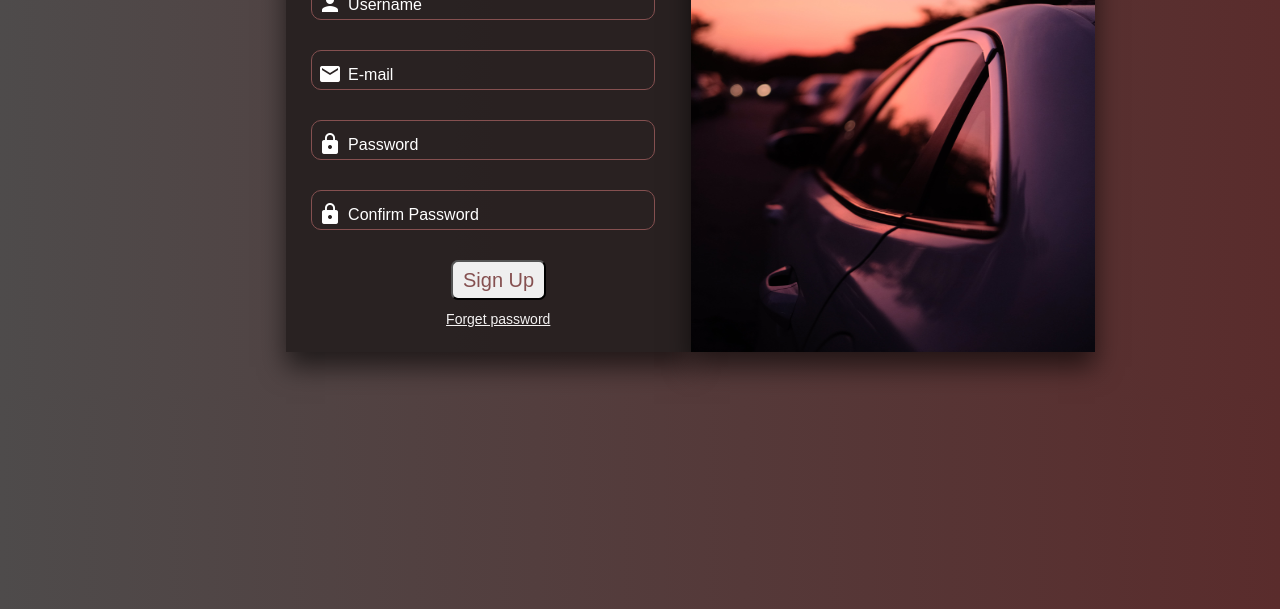
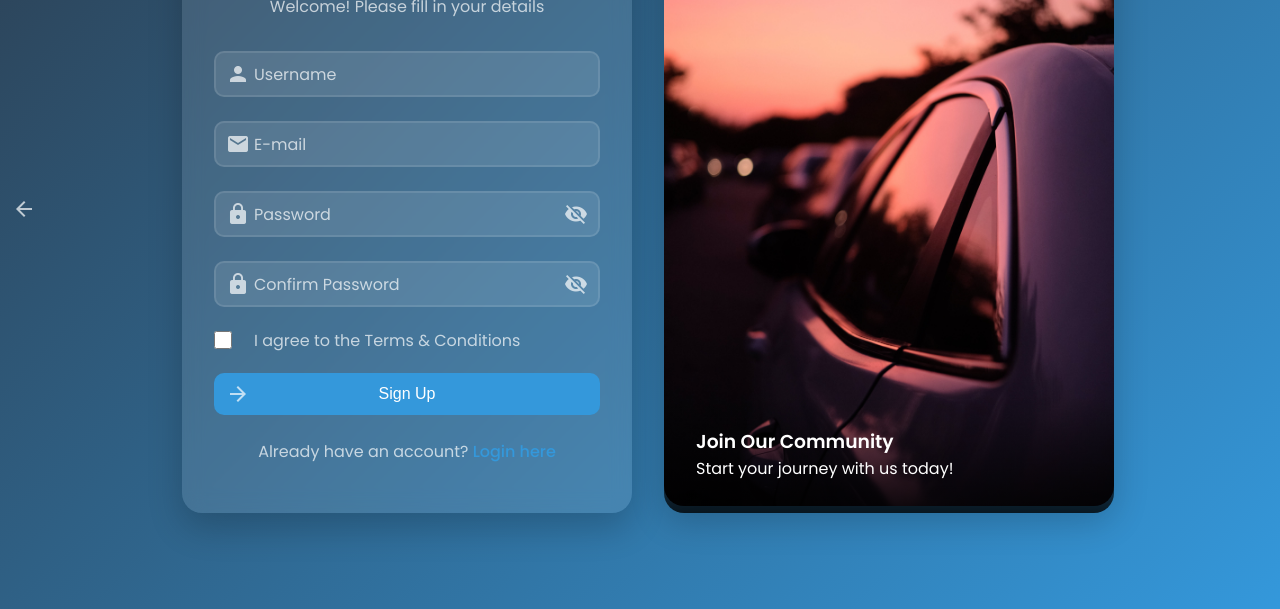
Before and after one commit to ekgeorgieva/SignUp-page, a plain HTML site: page index.html in a window 1280 px wide. Shown: the part 191-800 px from the top of the page. Drawn offline with Linux system fonts and the light colour scheme.

Commit message:
Refactor signup page layout and styles; implement form validation and password visibility toggle

```diff
--- a/css/style.css
+++ b/css/style.css
@@ -1,259 +1,211 @@
-*{box-sizing: border-box;}
-body{
-    height: 573px;
-    background: linear-gradient(to right,rgb(78, 75, 75), rgb(90, 44, 44));
-    font-family: sans-serif;
+* {
+    box-sizing: border-box;
+    margin: 0;
+    padding: 0;
 }
-.square{
-    width: 32%;
-    height: 470px;
-    margin-top: 2%;
-    margin-left: 22%;
-    float: left;
-    /* border-radius: 10px; */
-    background-color: rgba(35, 29, 29, 0.866);
-    box-shadow: 0 15px 25px rgba(0,0,0,.6);
+
+body {
+    min-height: 100vh;
+    background: linear-gradient(135deg, #2c3e50, #3498db);
+    font-family: 'Poppins', sans-serif;
+    display: flex;
+    align-items: center;
+    justify-content: center;
 }
-body > div.photo > img{
-    width: 32%;
-    height: 470px;
-    float:left;
-    margin-top: 2%;
-    box-shadow: 0 15px 25px rgba(0,0,0,.6);
-    /* border-radius: 10px; */
+
+.container {
+    display: flex;
+    max-width: 1200px;
+    margin: 2rem;
 }
-h2{
-    margin: 35px 30px;
-    padding: 0;
+
+.square {
+    width: 450px;
+    padding: 2rem;
+    background-color: rgba(255, 255, 255, 0.1);
+    backdrop-filter: blur(10px);
+    border-radius: 20px;
+    box-shadow: 0 15px 35px rgba(0, 0, 0, 0.2);
+}
+
+.photo {
+    position: relative;
+    margin-left: 2rem;
+}
+
+.photo img {
+    width: 450px;
+    height: 600px;
+    object-fit: cover;
+    border-radius: 20px;
+    box-shadow: 0 15px 35px rgba(0, 0, 0, 0.2);
+}
+
+.photo-overlay {
+    position: absolute;
+    bottom: 0;
+    left: 0;
+    right: 0;
+    padding: 2rem;
+    background: linear-gradient(to top, rgba(0, 0, 0, 0.8), transparent);
+    border-radius: 0 0 20px 20px;
+    color: white;
+}
+
+h2 {
     color: #fff;
     text-align: center;
+    margin-bottom: 0.5rem;
+    font-size: 2rem;
 }
 
-.square .Username {
+.welcome-text {
+    color: rgba(255, 255, 255, 0.7);
+    text-align: center;
+    margin-bottom: 2rem;
+}
+
+.signup-form div {
     position: relative;
+    margin-bottom: 1.5rem;
 }
-.square .Username input {
-    width: 85%;
-    padding: 10px 0;
+
+input[type="text"],
+input[type="email"],
+input[type="password"] {
+    width: 100%;
+    padding: 12px 40px;
     font-size: 16px;
     color: #fff;
-    margin-bottom: 30px;
-    margin-left: 25px;
-    padding-left: 36px;
+    background: rgba(255, 255, 255, 0.1);
+    border: 2px solid rgba(255, 255, 255, 0.1);
     border-radius: 10px;
-    border: 1px solid rgb(133, 80, 80);
     outline: none;
-    background: transparent;
+    transition: all 0.3s ease;
 }
-body > div.square > div.Username > i{
+
+input:focus {
+    border-color: #3498db;
+    box-shadow: 0 0 10px rgba(52, 152, 219, 0.3);
+}
+
+label {
     position: absolute;
-    top: 0;
-    left: 32px;
-    height: 48px;
-    font-size: 24px;
-    line-height: 48px;
-    text-align: left;
-    -webkit-transition: all 200ms linear;
-    transition: all 200ms linear;
+    left: 40px;
+    top: 50%;
+    transform: translateY(-50%);
+    color: rgba(255, 255, 255, 0.7);
+    pointer-events: none;
+    transition: 0.3s ease all;
+}
+
+input:focus~label,
+input:valid~label {
+    top: -5px;
+    left: 10px;
+    font-size: 12px;
+    background: #3498db;
+    padding: 0 8px;
+    border-radius: 4px;
     color: white;
 }
-.square .Username label {
+
+.material-icons {
     position: absolute;
-    left: 0;
-    padding: 16px 62px;
+    left: 12px;
+    top: 50%;
+    transform: translateY(-50%);
+    color: rgba(255, 255, 255, 0.7);
+}
+
+.toggle-password {
+    left: auto;
+    right: 12px;
+    cursor: pointer;
+}
+
+.terms {
+    display: flex;
+    align-items: center;
+    gap: 8px;
+    color: rgba(255, 255, 255, 0.7);
+}
+
+.terms input[type="checkbox"] {
+    width: 18px;
+    height: 18px;
+    cursor: pointer;
+}
+
+.signup-btn {
+    width: 100%;
+    padding: 12px;
+    background: #3498db;
+    color: white;
+    border: none;
+    border-radius: 10px;
     font-size: 16px;
-    color: #fff;
-    pointer-events: none;
-    transition: .5s;
+    font-weight: 500;
+    cursor: pointer;
+    display: flex;
+    align-items: center;
+    justify-content: center;
+    gap: 8px;
+    transition: all 0.3s ease;
 }
-.square .Username input:valid ~ label {
-    top: -32px;
-    left: 0;
-    color: #785f5f;
-    font-size: 12px;
+
+.signup-btn:hover {
+    background: #2980b9;
+    transform: translateY(-2px);
+    box-shadow: 0 5px 15px rgba(52, 152, 219, 0.4);
 }
-input {
-    font: small-caption;
-    font-size: 16px;
+
+.Forget {
+    text-align: center;
+    margin-top: 1rem;
+    color: rgba(255, 255, 255, 0.7);
 }
-button{
-    width: 95px;
-    height: 40px;
-    color: rgb(133, 80, 80);
-    margin-left: 165px;
-    font-size: 20px;
-    font-family: sans-serif;
-    border-radius: 7px;
+
+.Forget a {
+    color: #3498db;
+    text-decoration: none;
+    font-weight: 500;
+    transition: color 0.3s ease;
 }
-button:hover {
-    box-shadow: 0 12px 16px 0 rgba(41, 34, 34, 0.984), 0 10px 50px 0 rgba(166, 65, 65, 0.993);
-    background-color: rgb(79, 48, 48);
+
+.Forget a:hover {
+    color: #2980b9;
+}
+
+.back button {
+    background: transparent;
+    border: none;
     color: white;
-    border-color: white;
+    cursor: pointer;
+    padding: 8px;
+    margin-bottom: 1rem;
+    border-radius: 50%;
+    transition: background-color 0.3s ease;
 }
-.Forget{
-    margin-left: 160px;
-    margin-top: 10px;
+
+.back button:hover {
+    background: rgba(255, 255, 255, 0.1);
 }
-body > div > div.Forget > a{
-    color: rgb(244, 242, 242);
-    font-size: 14px;
+
+@media (max-width: 968px) {
+    .container {
+        flex-direction: column;
+        align-items: center;
+    }
+
+    .photo {
+        margin-left: 0;
+        margin-top: 2rem;
+    }
+
+    .square,
+    .photo img {
+        width: 100%;
+        max-width: 450px;
+    }
 }
-/* email */
-.square .email {
-    position: relative;
-}
-.square .email input {
-    width: 85%;
-    padding: 10px 0;
-    font-size: 16px;
-    color: #fff;
-    margin-bottom: 30px;
-    margin-left: 25px;
-    padding-left: 36px;
-    border-radius: 10px;
-    border: 1px solid rgb(133, 80, 80);
-    outline: none;
-    background: transparent;
-}
-body > div.square > div.email > i{
-    position: absolute;
-    top: 0;
-    left: 32px;
-    height: 48px;
-    font-size: 24px;
-    line-height: 48px;
-    text-align: left;
-    -webkit-transition: all 200ms linear;
-    transition: all 200ms linear;
-    color: white;
-    float: left;
-}
-.square .email label{
-    position: absolute;
-    left: 0;
-    padding: 16px 62px;
-    font-size: 16px;
-    color: #fff;
-    pointer-events: none;
-    transition: .5s;
-    float: left;
-}
-.square .email input:valid ~ label {
-    top: -32px;
-    left: 0;
-    color: #785f5f;
-    font-size: 12px;
-}
-/* Confirm Pass */
-.square .ConfirmPas {
-    position: relative;
-}
-.square .ConfirmPas input {
-    width: 85%;
-    padding: 10px 0;
-    font-size: 16px;
-    color: #fff;
-    margin-bottom: 30px;
-    margin-left: 25px;
-    padding-left: 36px;
-    border-radius: 10px;
-    border: 1px solid rgb(133, 80, 80);
-    outline: none;
-    background: transparent;
-}
-body > div.square > div.ConfirmPas > i{
-    position: absolute;
-    top: 0;
-    left: 32px;
-    height: 48px;
-    font-size: 24px;
-    line-height: 48px;
-    text-align: left;
-    -webkit-transition: all 200ms linear;
-    transition: all 200ms linear;
-    color: white;
-    float: left;
-}
-.square .ConfirmPas label{
-    position: absolute;
-    left: 0;
-    padding: 16px 62px;
-    font-size: 16px;
-    color: #fff;
-    pointer-events: none;
-    transition: .5s;
-    float: left;
-}
-.square .ConfirmPas input:valid ~ label {
-    top: -32px;
-    left: 0;
-    color: #785f5f;
-    font-size: 12px;
-}
-/* Password */
-.square .Password {
-    position: relative;
-}
-.square .Password input {
-    width: 85%;
-    padding: 10px 0;
-    font-size: 16px;
-    color: #fff;
-    margin-bottom: 30px;
-    margin-left: 25px;
-    padding-left: 36px;
-    border-radius: 10px;
-    border: 1px solid rgb(133, 80, 80);
-    outline: none;
-    background: transparent;
-}
-body > div.square > div.Password > i{
-    position: absolute;
-    top: 0;
-    left: 32px;
-    height: 48px;
-    font-size: 24px;
-    line-height: 48px;
-    text-align: left;
-    -webkit-transition: all 200ms linear;
-    transition: all 200ms linear;
-    color: white;
-    float: left;
-}
-.square .Password label{
-    position: absolute;
-    left: 0;
-    padding: 16px 62px;
-    font-size: 16px;
-    color: #fff;
-    pointer-events: none;
-    transition: .5s;
-    float: left;
-}
-.square .Password input:valid ~ label {
-    top: -32px;
-    left: 0;
-    color: #785f5f;
-    font-size: 12px;
-}
-.di{
-    height: 40px;
-    padding-top: 15px;
-}
-/* body > div.di > div > a{
-    width: 50px;
-    height: 20px;
-    margin-left: 10px;
-    padding-top: 10px;
-} */
-body > div.di > div > button{
-    width: 40px;
-    height: 40px;
-    margin-left: 15px;
-    background-image: url(../photos/arrow_back_ios_FILL0_wght400_GRAD0_opsz24.png);
-    background-repeat: no-repeat;
-    background-size: 30px;
-    background-position: 10px 5px;
-
-}
--- a/index.html
+++ b/index.html
@@ -1,52 +1,73 @@
-<!Doctype html>
-<html>
+<!DOCTYPE html>
+<html lang="en">
     <head>
         <title>SignUp</title>
         <meta charset="utf-8"/>
+        <meta name="viewport" content="width=device-width, initial-scale=1.0">
         <link rel="stylesheet" href="css/style.css"/>
         <link rel="stylesheet" href="https://fonts.googleapis.com/icon?family=Material+Icons">
+        <link href="https://fonts.googleapis.com/css2?family=Poppins:wght@300;400;500;600&display=swap" rel="stylesheet">
     </head>
     <body>
+        <div class="container">
             <div class="di">
                 <div class="back">
-                <!-- <a href="#" class="btn mt-4">back</a> -->
-                <button type="submit" formaction="/"></button>
+                    <button type="button" onclick="history.back()">
+                        <i class="material-icons">arrow_back</i>
+                    </button>
                 </div>
             </div>
             <div class="square">
                 <div class="login">
-                    <h2>Sign Up</h2>
+                    <h2>Create Account</h2>
+                    <p class="welcome-text">Welcome! Please fill in your details</p>
                 </div>
+                <form class="signup-form" onsubmit="return validateForm(event)">
                     <div class="Username">
-                    <input type="text" name="" required="">
+                        <input type="text" id="username" required>
                         <label>Username</label>
                         <i class="material-icons">person</i>
                     </div>
                     <div class="email">
-                    <input type="text" name="" required="">
+                        <input type="email" id="email" required>
                         <label>E-mail</label>
                         <i class="material-icons">mail</i>
                     </div>
                     <div class="Password">
-                    <input type="password" name="" required="">
+                        <input type="password" id="password" required>
                         <label>Password</label>
                         <i class="material-icons">lock</i>
+                        <i class="material-icons toggle-password">visibility_off</i>
                     </div>
                     <div class="ConfirmPas">
-                    <input type="password" name="" required="">
+                        <input type="password" id="confirm-password" required>
                         <label>Confirm Password</label>
                         <i class="material-icons">lock</i>
+                        <i class="material-icons toggle-password">visibility_off</i>
+                    </div>
+                    <div class="terms">
+                        <input type="checkbox" id="terms" required>
+                        <label for="terms">I agree to the Terms & Conditions</label>
                     </div>
                     <div class="Sub">
-                    <button type="button">Sign Up</button>
+                        <button type="submit" class="signup-btn">
+                            <span>Sign Up</span>
+                            <i class="material-icons">arrow_forward</i>
+                        </button>
                     </div>
+                </form>
                 <div class="Forget">
-                    <a href="#" class="btn mt-4">Forget password</a>
+                    <p>Already have an account? <a href="#" class="login-link">Login here</a></p>
                 </div>
             </div>
             <div class="photo">
-                <img src="photos/pexels-super-cute-14277864.jpg" />
+                <img src="photos/pexels-super-cute-14277864.jpg" alt="Welcome Image"/>
+                <div class="photo-overlay">
+                    <h3>Join Our Community</h3>
+                    <p>Start your journey with us today!</p>
                 </div>
-
+            </div>
+        </div>
+        <script src="script.js"></script>
     </body>
 </html>
--- /dev/null
+++ b/script.js
@@ -0,0 +1,77 @@
+document.addEventListener('DOMContentLoaded', () => {
+    // Password visibility toggle
+    const togglePassword = document.querySelectorAll('.toggle-password');
+    togglePassword.forEach(button => {
+        button.addEventListener('click', function() {
+            const passwordInput = this.previousElementSibling.previousElementSibling;
+            if (passwordInput.type === 'password') {
+                passwordInput.type = 'text';
+                this.textContent = 'visibility';
+            } else {
+                passwordInput.type = 'password';
+                this.textContent = 'visibility_off';
+            }
+        });
+    });
+
+    // Floating label effect
+    const inputs = document.querySelectorAll('input');
+    inputs.forEach(input => {
+        input.addEventListener('focus', () => {
+            input.parentElement.classList.add('focused');
+        });
+        input.addEventListener('blur', () => {
+            if (!input.value) {
+                input.parentElement.classList.remove('focused');
+            }
+        });
+    });
+});
+
+// Form validation
+function validateForm(event) {
+    event.preventDefault();
+
+    const username = document.getElementById('username').value;
+    const email = document.getElementById('email').value;
+    const password = document.getElementById('password').value;
+    const confirmPassword = document.getElementById('confirm-password').value;
+    const terms = document.getElementById('terms').checked;
+
+    // Username validation
+    if (username.length < 3) {
+        alert('Username must be at least 3 characters long');
+        return false;
+    }
+
+    // Email validation
+    const emailPattern = /^[^\s@]+@[^\s@]+\.[^\s@]+$/;
+    if (!emailPattern.test(email)) {
+        alert('Please enter a valid email address');
+        return false;
+    }
+
+    // Password validation
+    const passwordPattern = /^(?=.*[a-z])(?=.*[A-Z])(?=.*\d)(?=.*[@$!%*?&])[A-Za-z\d@$!%*?&]{8,}$/;
+    if (!passwordPattern.test(password)) {
+        alert('Password must be at least 8 characters long and contain at least one uppercase letter, one lowercase letter, one number, and one special character');
+        return false;
+    }
+
+    // Confirm password validation
+    if (password !== confirmPassword) {
+        alert('Passwords do not match');
+        return false;
+    }
+
+    // Terms validation
+    if (!terms) {
+        alert('Please agree to the Terms & Conditions');
+        return false;
+    }
+
+    // If all validations pass
+    alert('Sign up successful!');
+    // Here you would typically submit the form to a server
+    return true;
+}
```
Lines whose indentation alone changed are shown as unchanged.
